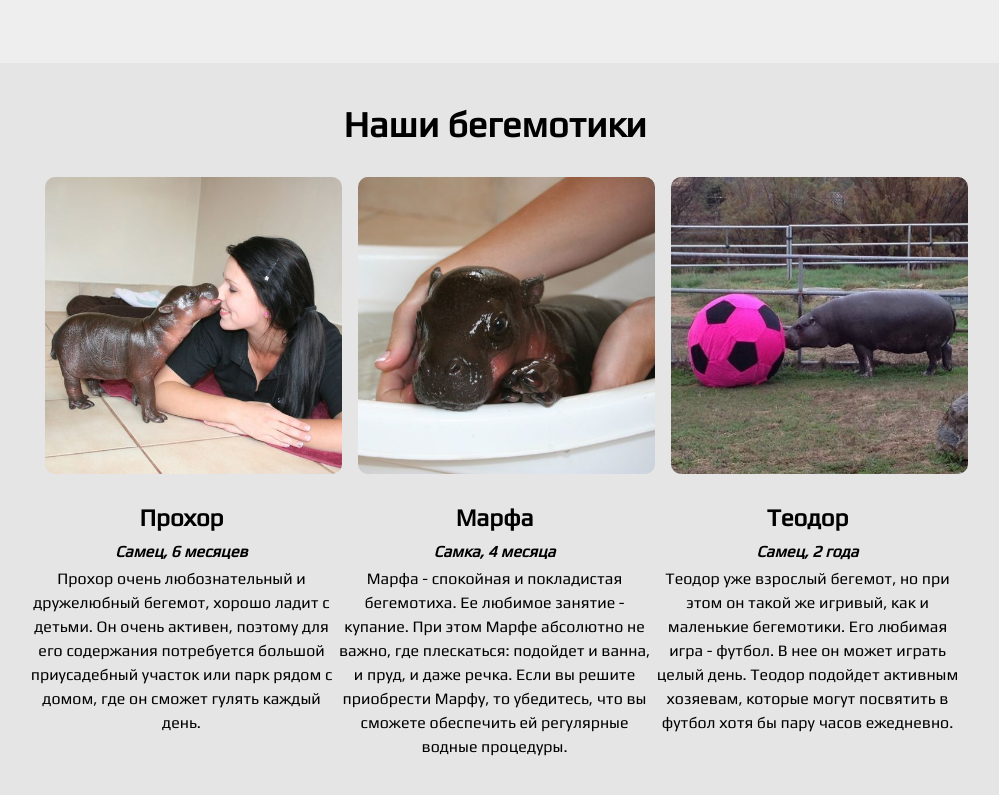
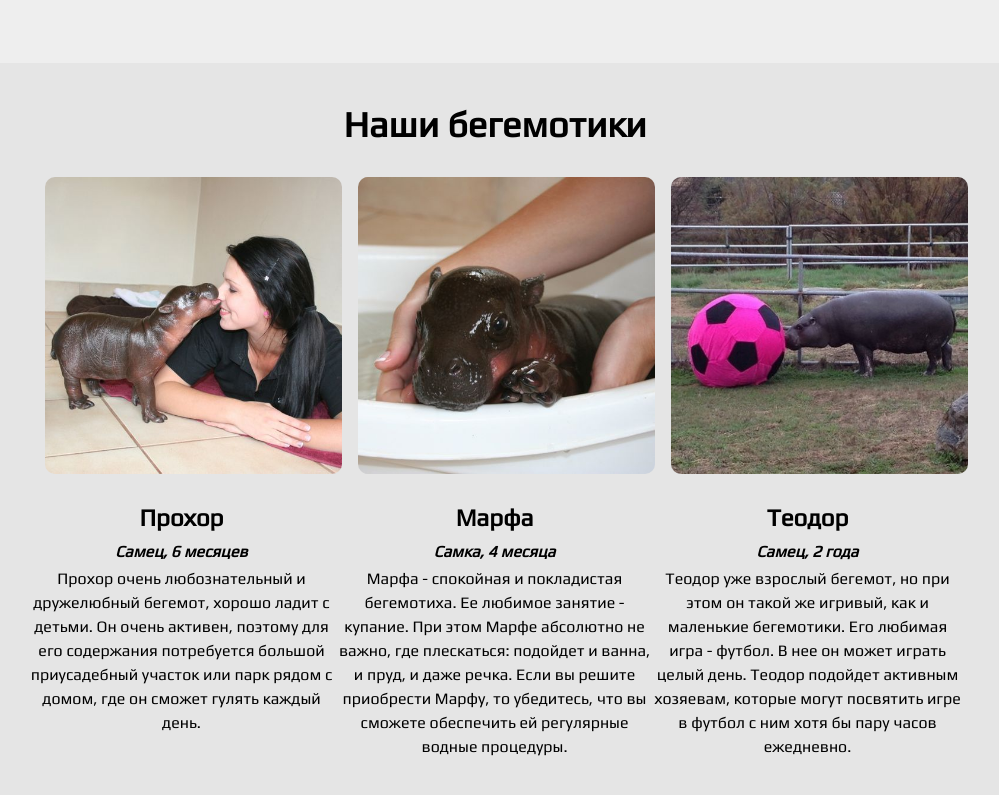
Before and after one commit to einbauch/hippo_landing, a plain HTML site: page index.html in a window 1280 px wide. Shown: the part 2213-3008 px from the top of the page, without its empty margins (145-1144 px from the left). Drawn offline with Linux system fonts and the light colour scheme.

Commit message:
fix typo in hippo part

```diff
--- a/index.html
+++ b/index.html
@@ -173,7 +173,7 @@
             <p class="text-medium">
                 Теодор уже взрослый бегемот, но при этом он такой же игривый, как и маленькие бегемотики.
                 Его любимая игра - футбол. В нее он может играть целый день.
-                Теодор подойдет активным хозяевам, которые могут посвятить в футбол хотя бы пару часов ежедневно.
+                Теодор подойдет активным хозяевам, которые могут посвятить игре в футбол с ним хотя бы пару часов ежедневно.
             </p>
         </div>
     </div>
```
